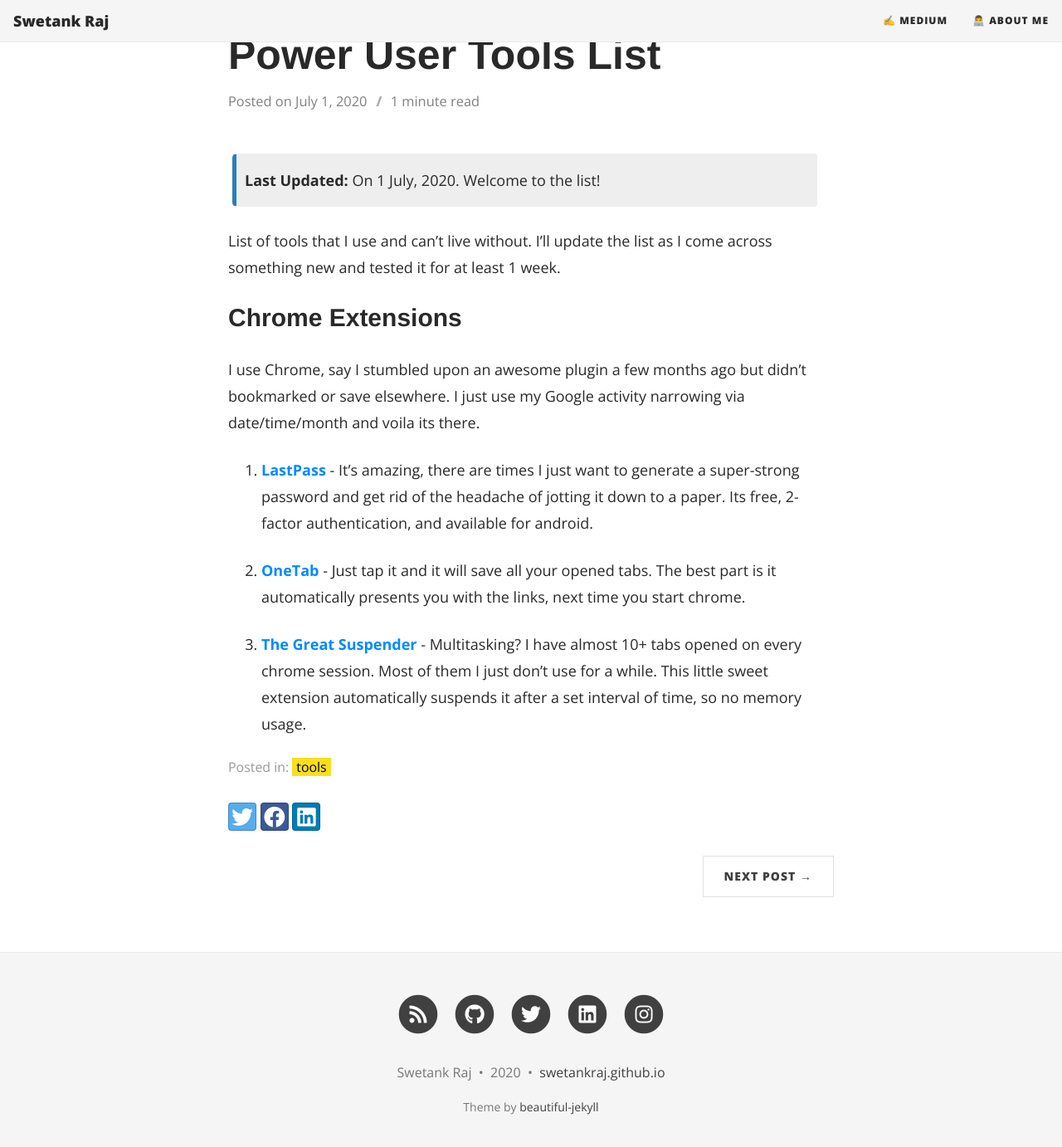
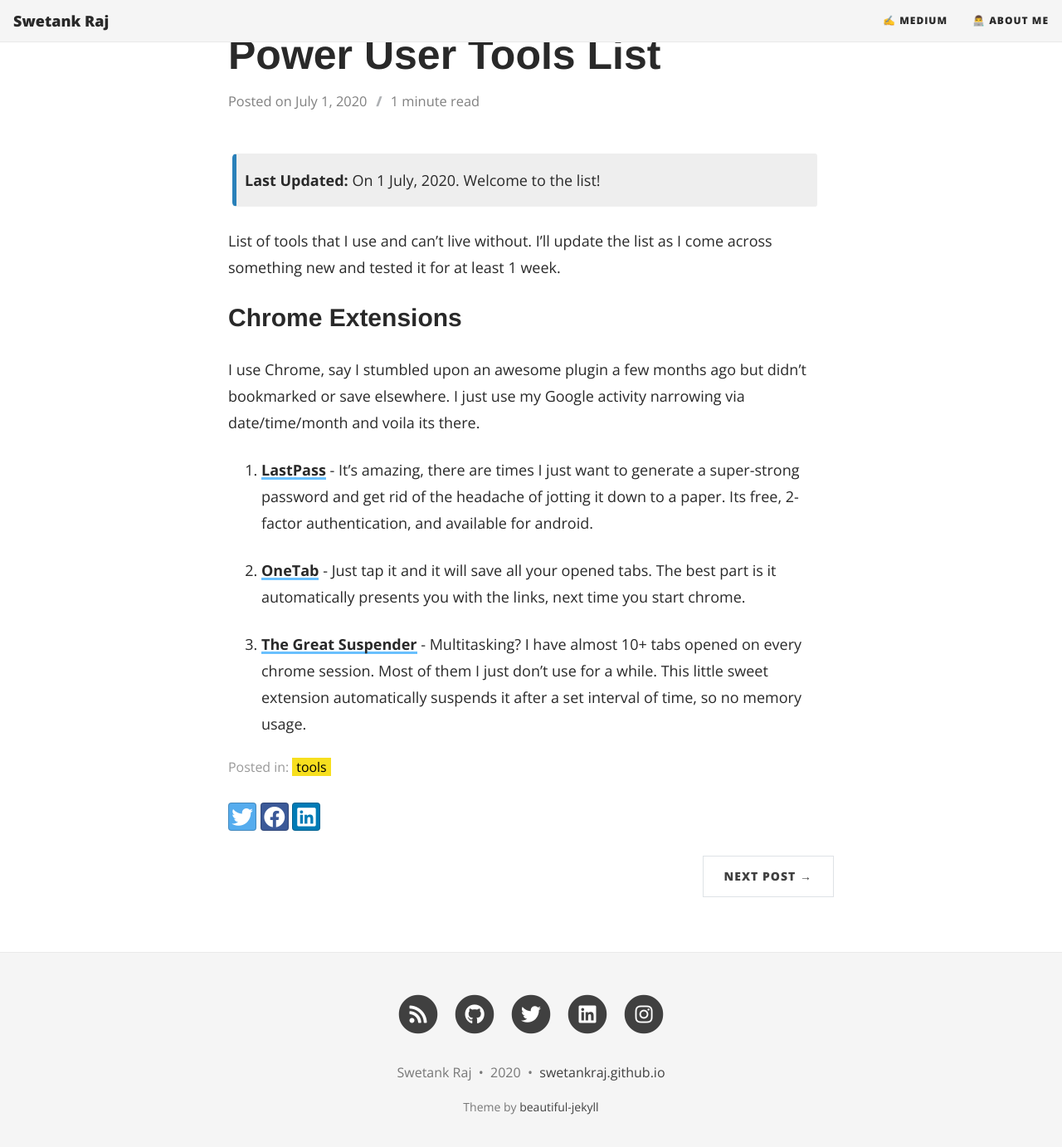
Before and after one commit to swetankraj/swetankraj.github.io, a Jekyll site: the page built from _posts/2020-07-01-developer-poweruser-tools-list.md, in a window 1280 px wide and 1400 px high, scrolled down 165 px. Shown: the top 1382 px of the window at 83% size. Built offline with Jekyll 4.4.1, drawn with Linux system fonts in a browser that asks for light colours; nearby versions of some CDN libraries.

Commit message:
change blog-post link css

```diff
--- a/assets/css/main.css
+++ b/assets/css/main.css
@@ -44,6 +44,21 @@
 }
 a {
   color: {{ site.link-col | default: "#008AFF" }};
+}
+
+.blog-post a {
+  text-decoration: none;
+  color: inherit;
+  position: relative;
+  z-index: 0;
+  background: linear-gradient(to top, transparent 0%, rgba(5, 150, 253, 0.6) 0%, rgba(5, 150, 253, 0.6) 100%, transparent 100%) no-repeat left 0 bottom 0;
+  background-size: 100% 3px;
+  transition: background .2s ease-in-out,color .2s ease-in-out;
+}
+
+.blog-post a:hover {
+  background-size: 100% calc(1em + 6px);
+  transition: background .2s ease-in-out,color .2s ease-in-out;
 }
 
 ul {
```
